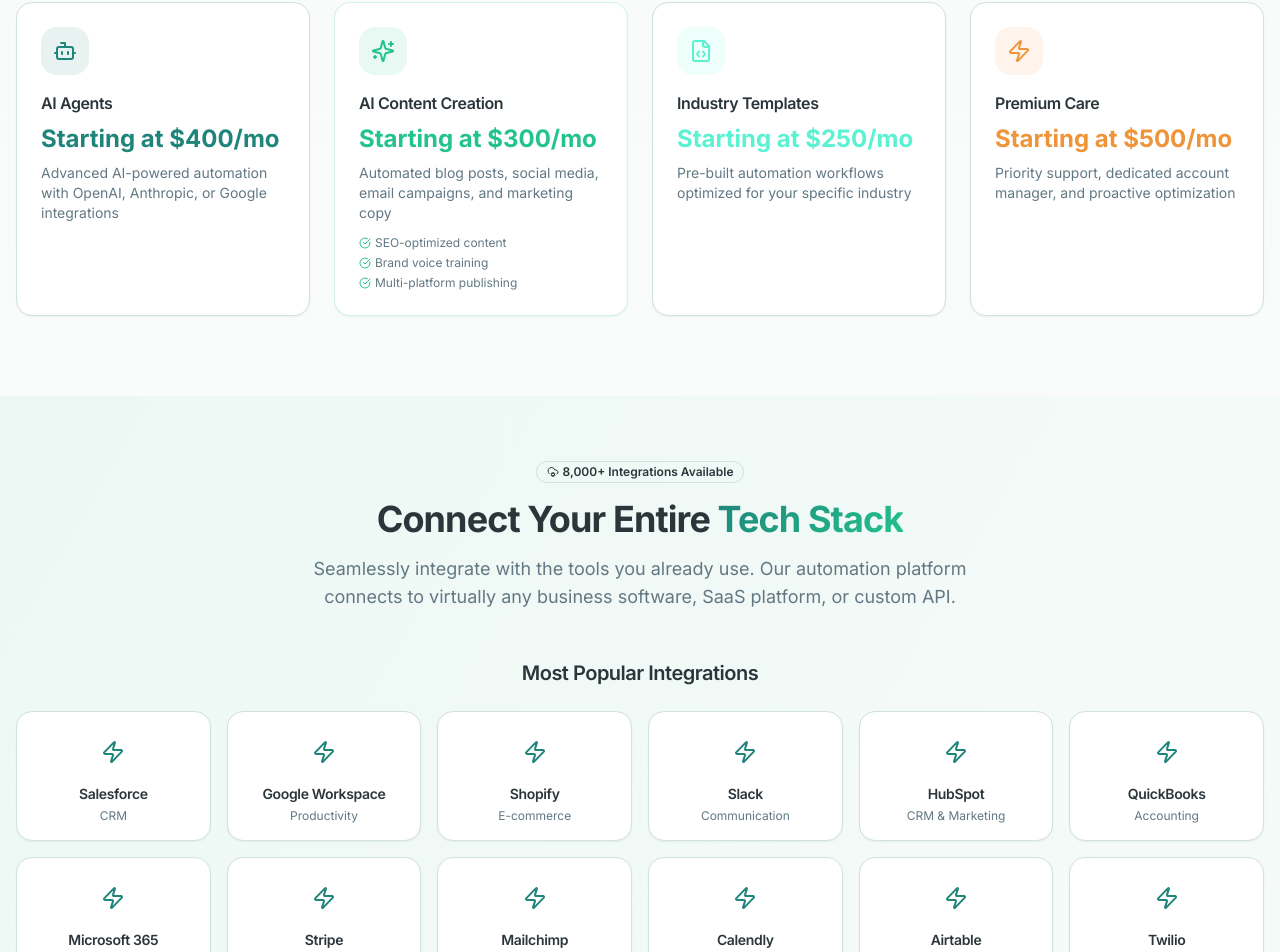
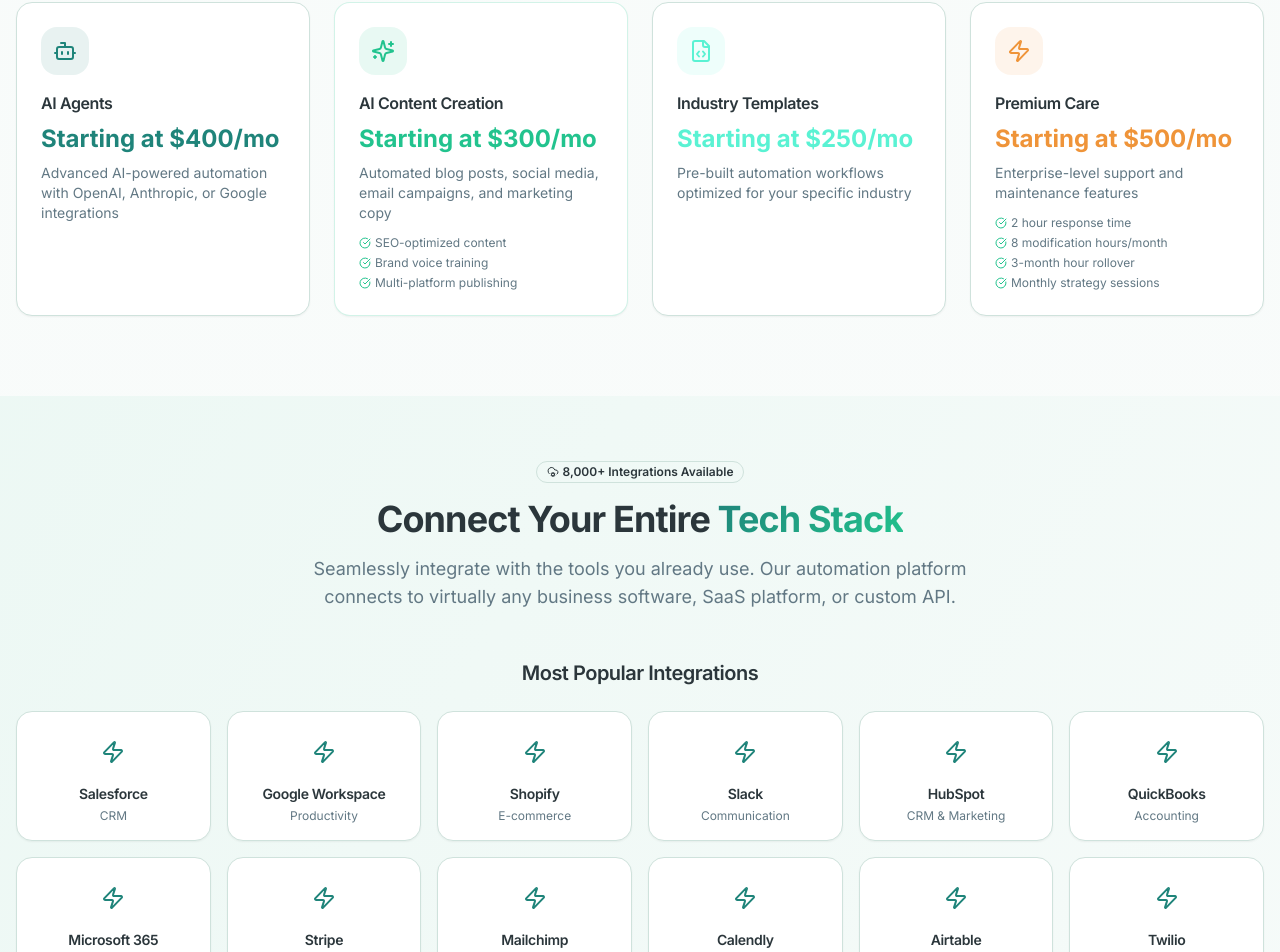
Before and after one commit to BridgePointAutomations/bridgepoint-automations, a React (Vite) app: page / in a window 1280 px wide. Shown: the part 4962-5914 px from the top of the page. Built offline with nearby package versions, Linux system fonts and the light colour scheme.

Commit message:
Refactor: Update Premium Care details

```diff
--- a/src/components/ServicesSection.tsx
+++ b/src/components/ServicesSection.tsx
@@ -258,9 +258,27 @@ const ServicesSection = () => {
                 </div>
                 <h4 className="font-semibold mb-2">Premium Care</h4>
                 <p className="text-2xl font-bold text-amber mb-2">Starting at $500/mo</p>
-                <p className="text-sm text-muted-foreground">
-                  Priority support, dedicated account manager, and proactive optimization
+                <p className="text-sm text-muted-foreground mb-3">
+                  Enterprise-level support and maintenance features
                 </p>
+                <div className="text-xs text-muted-foreground space-y-1">
+                  <div className="flex items-center gap-1">
+                    <CheckCircle className="h-3 w-3 text-success" />
+                    <span>2 hour response time</span>
+                  </div>
+                  <div className="flex items-center gap-1">
+                    <CheckCircle className="h-3 w-3 text-success" />
+                    <span>8 modification hours/month</span>
+                  </div>
+                  <div className="flex items-center gap-1">
+                    <CheckCircle className="h-3 w-3 text-success" />
+                    <span>3-month hour rollover</span>
+                  </div>
+                  <div className="flex items-center gap-1">
+                    <CheckCircle className="h-3 w-3 text-success" />
+                    <span>Monthly strategy sessions</span>
+                  </div>
+                </div>
               </CardContent>
             </Card>
           </div>
```
